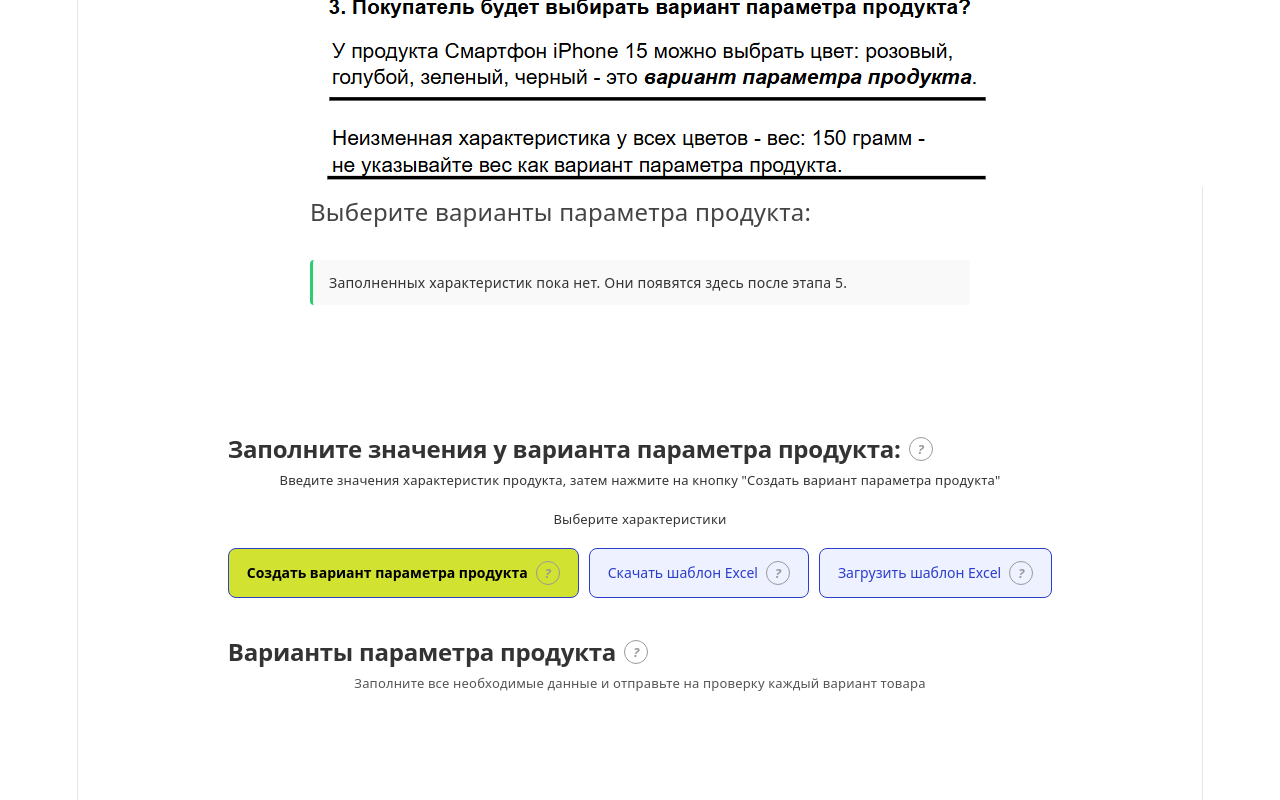
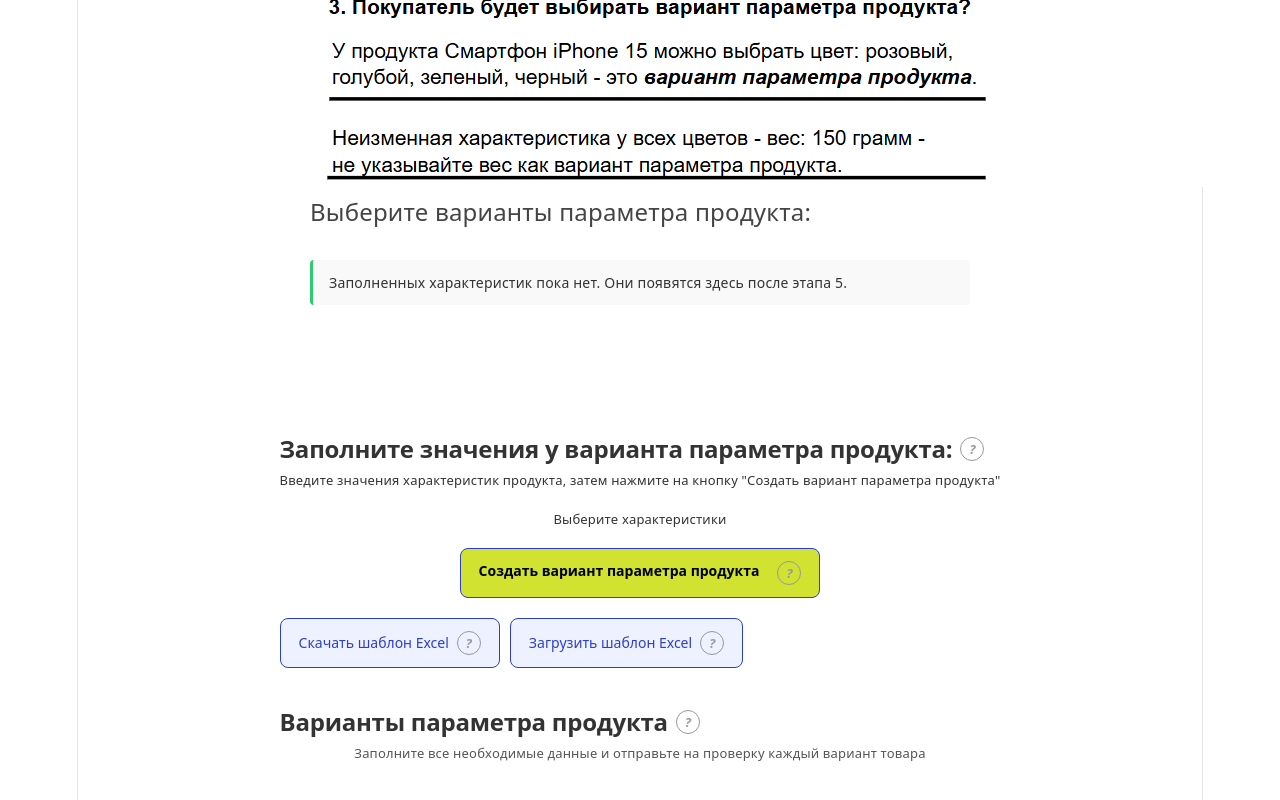
Before and after one commit to Eom365/prototype, a React (Vite) app: page /stage13 in a window 1280 px wide. Shown: the part 966-1766 px from the top of the page. Built offline with nearby package versions, Linux system fonts and the light colour scheme.

Commit message:
Stage 12

```diff
--- a/src/pages/Stage13.css
+++ b/src/pages/Stage13.css
@@ -134,13 +134,12 @@
     line-height: 1.4;
 }
 
-/* ===== Таблица ===== */
 .variants-table {
     border: 1.5px solid #333;
     border-radius: 10px;
     padding: 12px 16px;
     background: #fff;
-    margin-bottom: 20px;
+
 }
 
 .variant-row {
@@ -259,6 +258,7 @@
 
 .action-primary {
     padding: 12px 18px;
+    margin-block-end: 20px;
     font-size: 14px;
     font-weight: 600;
     font-family: inherit;
@@ -268,9 +268,9 @@
     border-radius: 8px;
     cursor: pointer;
     display: inline-flex;
-    align-items: center;
-    gap: 8px;
+    gap: 18px;
     transition: background 0.2s;
+    text-align: left;
 }
 
 .action-primary:hover {
--- a/src/pages/Stage13.jsx
+++ b/src/pages/Stage13.jsx
@@ -611,16 +611,23 @@ function Stage13() {
                 )}
 
                 {error && <p className="form-error">{error}</p>}
-
+                <button
+                    type="button"
+                    className="action-primary"
+                    onClick={handleCreateVariant}
+                >
+                    Создать вариант параметра продукта
+                    <span className="info-icon info-icon--white" title="Подсказка">?</span>
+                </button>
                 <div className="variants-actions">
-                    <button
+                    {/* <button
                         type="button"
                         className="action-primary"
                         onClick={handleCreateVariant}
                     >
                         Создать вариант параметра продукта
                         <span className="info-icon info-icon--white" title="Подсказка">?</span>
-                    </button>
+                    </button> */}
                     <button type="button" className="action-secondary">
                         Скачать шаблон Excel
                         <span className="info-icon" title="Подсказка">?</span>
```
